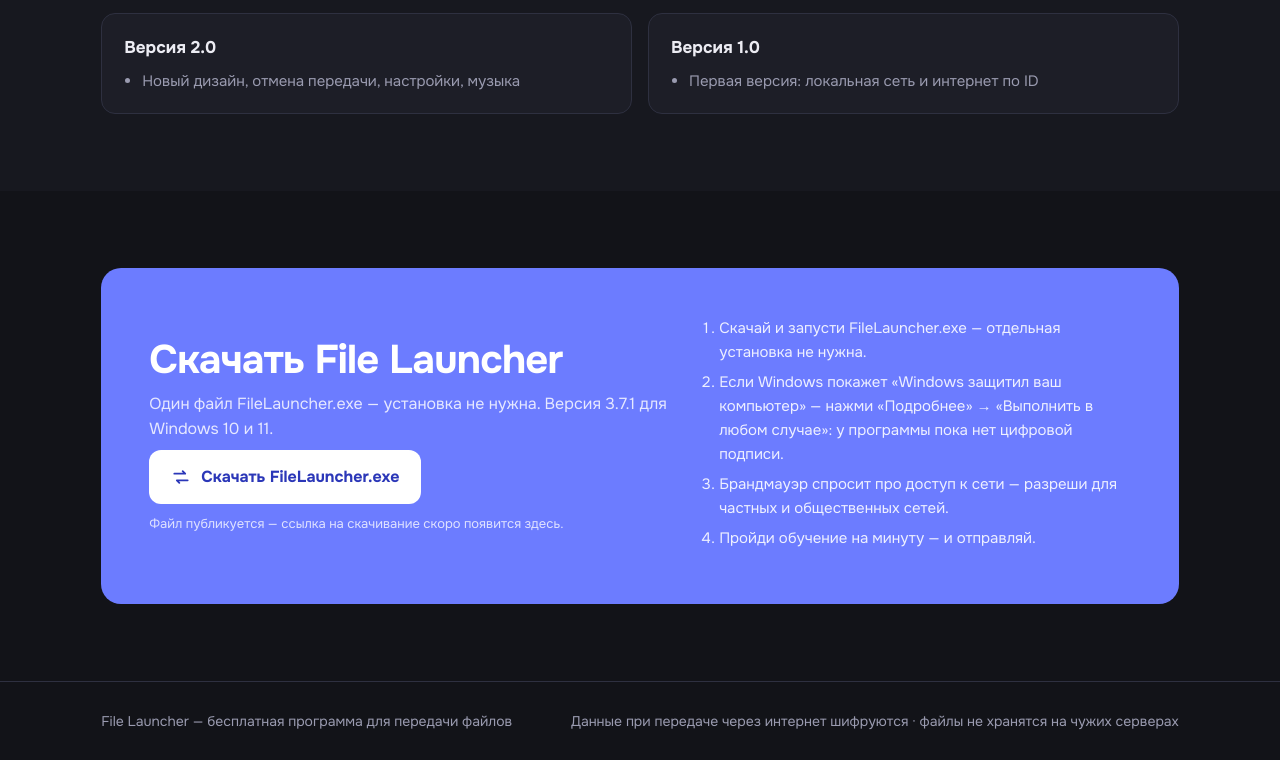
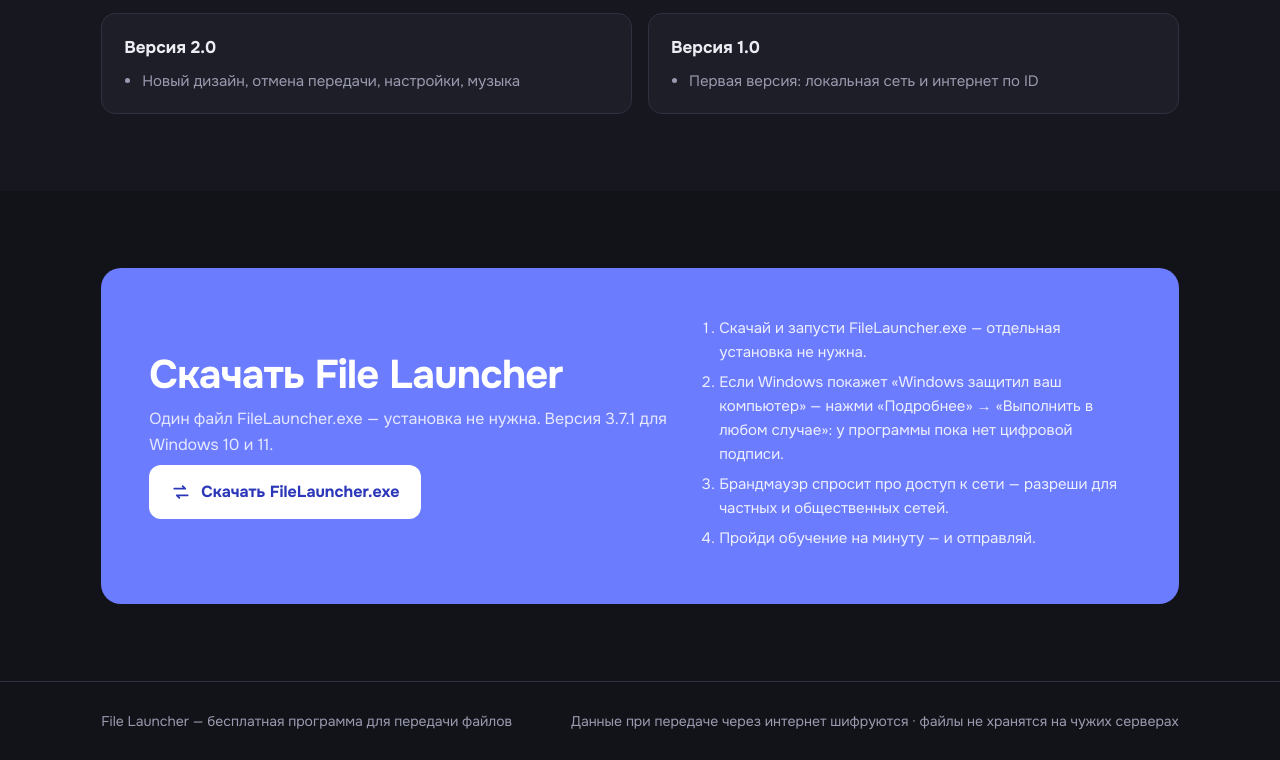
Before and after one commit to yukishkn/file-launcher, a plain HTML site: page index.html in a window 1280 px wide. Shown: the part 4661-5421 px from the top of the page. Drawn offline with Linux system fonts and the light colour scheme.

Commit message:
Add files via upload

```diff
--- a/index.html
+++ b/index.html
@@ -106,7 +106,7 @@ details p{margin:10px 0 0;color:var(--mut)}
 footer{border-top:1px solid var(--line);padding:28px 0;color:var(--mut);font-size:14px}
 footer .wrap{display:flex;justify-content:space-between;gap:16px;flex-wrap:wrap}
 @media(max-width:900px){.hero-top{grid-template-columns:1fr;gap:18px}.grid,.modes,.steps{grid-template-columns:repeat(2,minmax(0,1fr))}.dl{grid-template-columns:1fr}}
-@media(max-width:700px){.app{grid-template-columns:1fr}.side{flex-direction:row;overflow-x:auto;padding:10px}.side b,.side small{display:none}.nav{white-space:nowrap}.log{grid-template-columns:1fr}.route{grid-template-columns:1fr;gap:6px}.pipe{height:80px}nav a.l{display:none}}
+@media(max-width:700px){.app{grid-template-columns:1fr}.side{flex-direction:row;overflow-x:auto;padding:10px}.side b,.side small{display:none}.nav{white-space:nowrap;flex:none}.log{grid-template-columns:1fr}.route{grid-template-columns:1fr;gap:6px}.pipe{height:80px}nav a.l{display:none}}
 @media(max-width:560px){.grid,.modes,.steps{grid-template-columns:1fr}.main{padding:16px}.xfer{margin-inline:-16px;margin-bottom:-16px;padding:12px 16px}}
 </style>
 </head>
@@ -271,7 +271,7 @@ footer .wrap{display:flex;justify-content:space-between;gap:16px;flex-wrap:wrap}
 
 <script>
 {
-  const DOWNLOAD_URL = "";   // ссылка на FileLauncher.exe (например, GitHub Releases)
+  const DOWNLOAD_URL = "https://github.com/yukishkn/file-launcher/releases/latest/download/FileLauncher.exe";
   const feats = [
     ["globe", "По ID и паролю", "Друг добавляет твой ID один раз — дальше шлёте файлы друг другу из любой точки."],
     ["home", "Напрямую по IP", "Локальная сеть, Radmin VPN, ZeroTier. Максимальная скорость, без посредников."],
```
